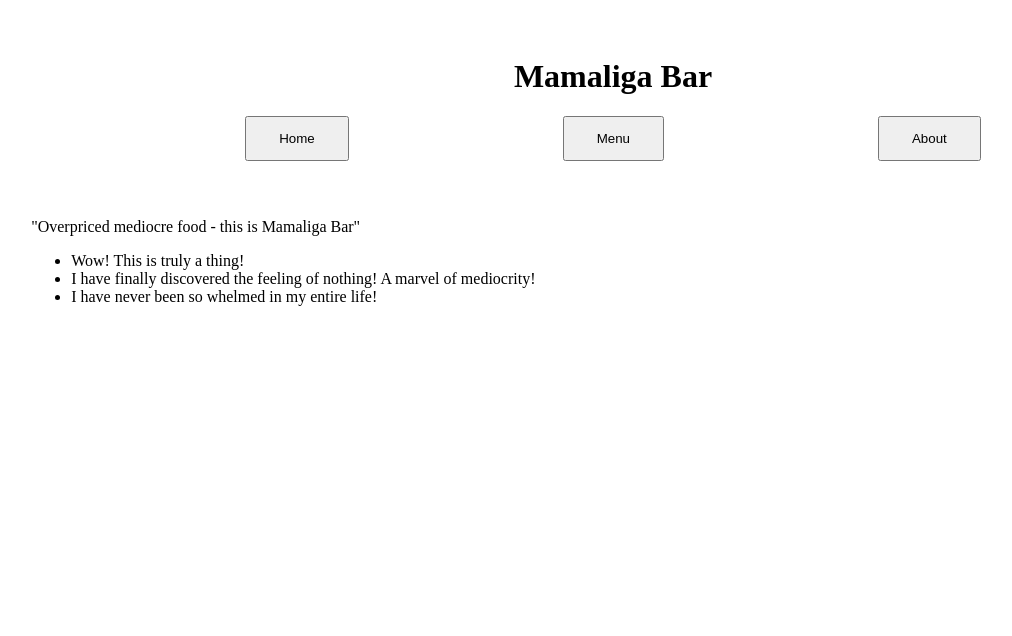
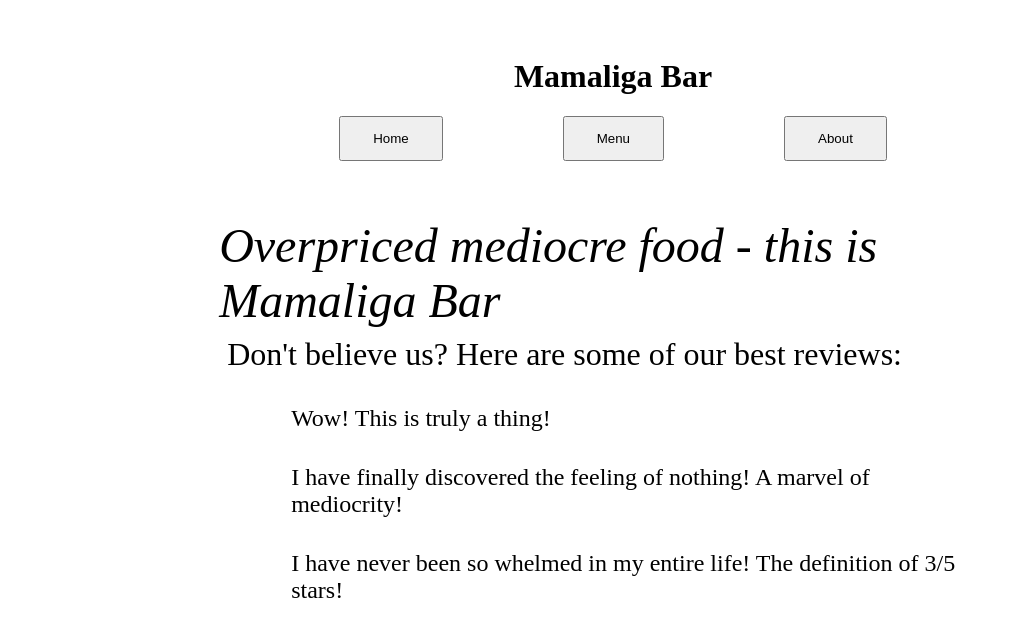
Before and after one commit to colinnnnnnnnnnn/restaurant-page, a website built with webpack: page src/template.html in a window 1280 px wide. Both pictures are taken after a click on the button "Home". Shown: the whole page, without its empty margins (27-1039 px from the left). Built offline with nearby package versions, Linux system fonts and the light colour scheme.

Commit message:
Space content

```diff
--- a/src/home.js
+++ b/src/home.js
@@ -5,10 +5,17 @@ export function generateHome() {
     content.innerHTML = '';
 
     const slogan = document.createElement('div');
-    slogan.innerText = '"Overpriced mediocre food - this is Mamaliga Bar"';
+    slogan.innerText = 'Overpriced mediocre food - this is Mamaliga Bar';
+    slogan.classList.add('slogan');
     content.appendChild(slogan);
 
+    const subtext = document.createElement('div');
+    subtext.innerText = "Don't believe us? Here are some of our best reviews:"
+    content.appendChild(subtext);
+
     const reviews = document.createElement('ul');
+    reviews.classList.add('reviews');
+
     const review1 = document.createElement('li');
     review1.innerText = 'Wow! This is truly a thing!';
     reviews.appendChild(review1);
@@ -18,7 +25,7 @@ export function generateHome() {
     reviews.appendChild(review2);
 
     const review3 = document.createElement('li');
-    review3.innerText = 'I have never been so whelmed in my entire life!';
+    review3.innerText = 'I have never been so whelmed in my entire life! The definition of 3/5 stars!';
     reviews.appendChild(review3);
 
     content.appendChild(reviews);
--- a/src/style.css
+++ b/src/style.css
@@ -6,7 +6,7 @@ body {
     margin: 0;
     height: 100%;
     display: grid;
-    grid-template-columns: 1fr 20fr 1fr;
+    grid-template-columns: 5fr 16fr 5fr;
     grid-template-rows: 1fr 5fr 15fr 1fr;
 }
 
@@ -29,3 +29,32 @@ nav > button {
     grid-row: 3;
     grid-column: 2;
 }
+
+.slogan {
+    font-size: 3rem;
+    font-style: italic;
+}
+
+.slogan + div {
+    font-size: 2rem;
+    margin: 0.5rem;
+}
+
+.reviews {
+    list-style-type: none;
+}
+
+.reviews > li {
+    margin: 2rem;
+    font-size: 1.5rem;
+}
+
+.reviews > li:nth-child(odd) {
+    display: flex;
+    justify-content: left;
+}
+
+.reviews > li:nth-child(even) {
+    display: flex;
+    justify-content: right;
+}
```
